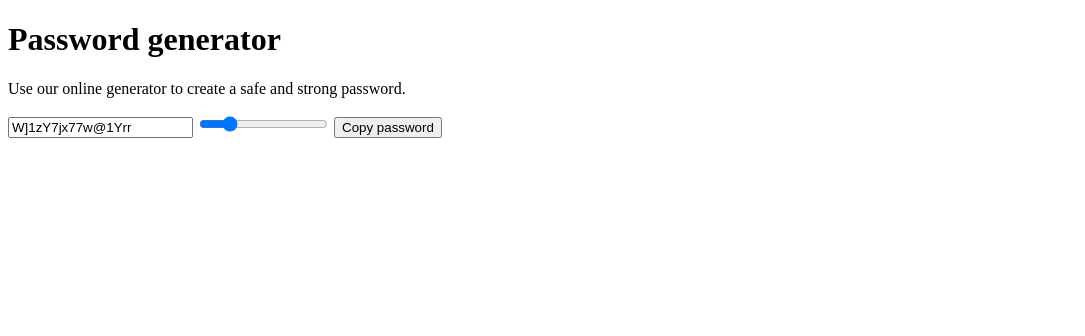
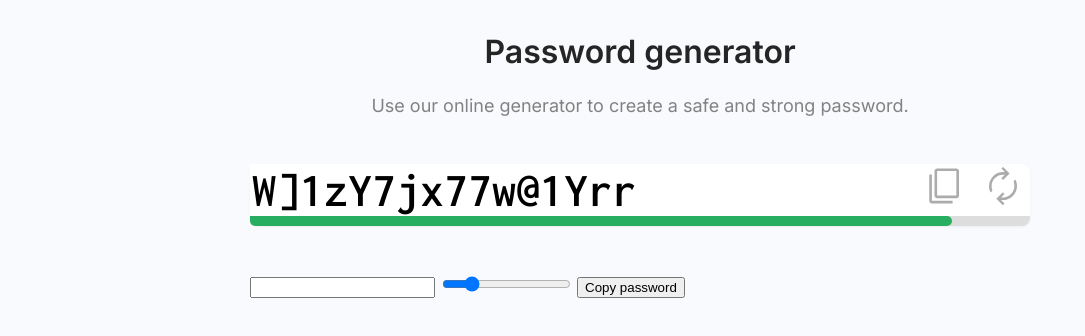
Before and after one commit to silvio-souza/password-generator, a plain HTML site: page index.html in a window 1280 px wide. Shown: the whole page, without its empty margins (0-1085 px from the left). Drawn offline with Linux system fonts and the light colour scheme.

Commit message:
Styles and front development 01

```diff
--- a/index.html
+++ b/index.html
@@ -3,12 +3,48 @@
   <head>
     <meta charset="UTF-8" />
     <meta name="viewport" content="width=device-width, initial-scale=1.0" />
+    <link rel="preconnect" href="https://fonts.googleapis.com" />
+    <link rel="preconnect" href="https://fonts.gstatic.com" crossorigin />
+    <link
+      href="https://fonts.googleapis.com/css2?family=Inconsolata:wght@600&family=Inter:wght@400;600&display=swap"
+      rel="stylesheet"
+    />
+    <link rel="stylesheet" href="reset.css" />
+    <link rel="stylesheet" href="style.css" />
     <title>Document</title>
   </head>
 
   <body>
-    <h1>Password generator</h1>
-    <p>Use our online generator to create a safe and strong password.</p>
+    <main>
+      <section class="hero">
+        <h1 class="title">Password generator</h1>
+        <p class="subtitle">
+          Use our online generator to create a safe and strong password.
+        </p>
+      </section>
+
+      <section class="box">
+        <div class="password">
+          <div class="text">
+            <input type="text" name="password" id="password" />
+          </div>
+          <div class="actions">
+            <button id="copy-1">
+              <img src="copy.svg" width="42" />
+            </button>
+            <button id="renew">
+              <img src="renew.svg" width="42" />
+            </button>
+          </div>
+        </div>
+        <div class="security-indicator">
+          <div
+            id="security-indicator-bar"
+            class="bar safe"
+            style="width: 90%"
+          ></div>
+        </div>
+      </section>
 
       <input type="text" name="password" id="password" />
 
@@ -21,8 +57,8 @@
         max="64"
       />
 
-    <button id="copy">Copy password</button>
-
+      <button id="copy-2">Copy password</button>
+    </main>
     <script src="./scripts.js"></script>
   </body>
 </html>
--- /dev/null
+++ b/reset.css
@@ -0,0 +1,35 @@
+html {
+  box-sizing: border-box;
+  font-size: 16px;
+}
+
+*,
+*:before,
+*:after {
+  box-sizing: inherit;
+}
+
+body,
+h1,
+h2,
+h3,
+h4,
+h5,
+h6,
+p,
+ol,
+ul {
+  margin: 0;
+  padding: 0;
+  font-weight: normal;
+}
+
+ol,
+ul {
+  list-style: none;
+}
+
+img {
+  max-width: 100%;
+  height: auto;
+}
--- a/scripts.js
+++ b/scripts.js
@@ -27,7 +27,7 @@ passwordLengthEl.addEventListener("input", () => {
   generatePassword();
 });
 
-const buttonCopyEL = document.querySelector("#copy");
-buttonCopyEL.addEventListener("click", copy);
+document.querySelector("#copy-1").addEventListener("click", copy);
+document.querySelector("#copy-2").addEventListener("click", copy);
 
 generatePassword();
--- /dev/null
+++ b/style.css
@@ -0,0 +1,88 @@
+body {
+    background-color: #f8fafd;
+    font-family: "Inter", sans-serif;
+    color: #252525;
+    padding: 2rem;
+}
+
+main {
+    max-width: 780px;
+    margin: 0 auto;
+}
+
+.hero {
+    text-align: center;
+    padding-bottom: 3rem;
+}
+
+.hero .title {
+    font-size: 2rem;
+    font-weight: bold;
+    padding-bottom: 1.5rem;
+}
+.hero .subtitle {
+    font-size: 1.125rem;
+    color: #828282;
+}
+
+.box {
+    background: #fff;
+    box-shadow: 0 1px 2px rgba(132, 148, 165, 0.1);
+    border-radius: 8px;
+    margin-bottom: 3rem;
+}
+
+.password {
+    display: flex;
+}
+.password .text {
+    flex: 1;
+}
+.password .text input {
+    font-family: "Inconsolata", serif;
+    font-size: 3rem;
+    border: none;
+    outline: none;
+    cursor: default;
+    height: 52px;
+    width: 100%;
+    transition: all 0.2s;
+    -webkit-user-select: none;
+    -moz-user-select: none;
+    -ms-user-select: none;
+    user-select: none;
+}
+.password .actions button {
+    background-color: transparent;
+    border: none;
+    cursor: pointer;
+    opacity: 0.7;
+    transition: opacity 0.2s;
+}
+
+.security-indicator {
+    height: 10px;
+    background-color: #ddd;
+    border-bottom-left-radius: 8px;
+    border-bottom-right-radius: 8px;
+}
+.security-indicator .bar {
+    height: 10px;
+    border-top-right-radius: 8px;
+    border-bottom-left-radius: 8px;
+    border-bottom-right-radius: 8px;
+
+    transition: all 0.2s;
+}
+.security-indicator .bar.completed {
+    border-top-right-radius: 0;
+}
+.security-indicator .bar.critical {
+    background-color: #eb5757;
+}
+.security-indicator .bar.warning {
+    background-color: #f2c94c;
+}
+.security-indicator .bar.safe {
+    background-color: #27ae60;
+}
```
Also changed, not shown: copy.svg (added), renew.svg (added). Lines whose indentation alone changed are shown as unchanged.
